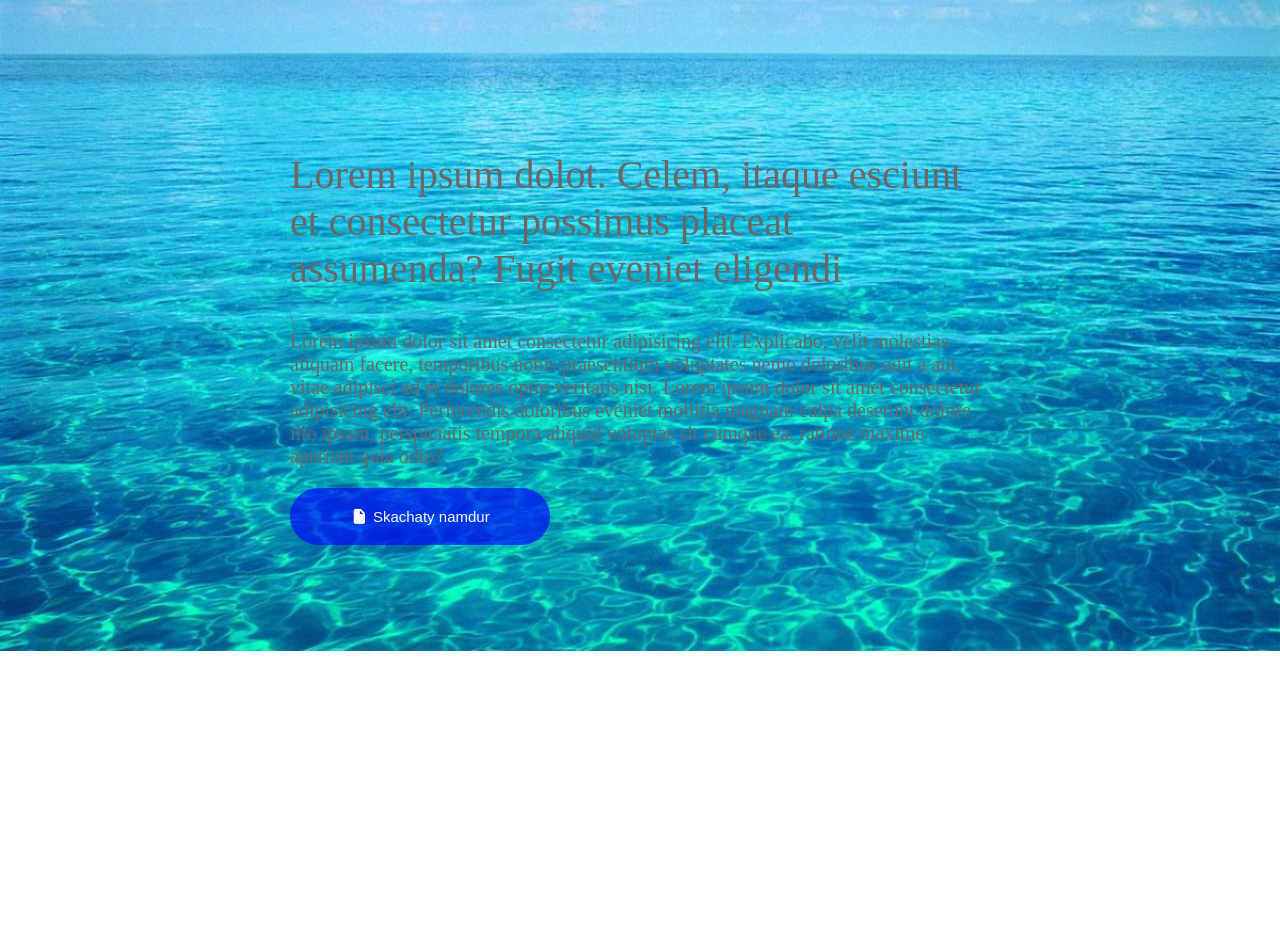
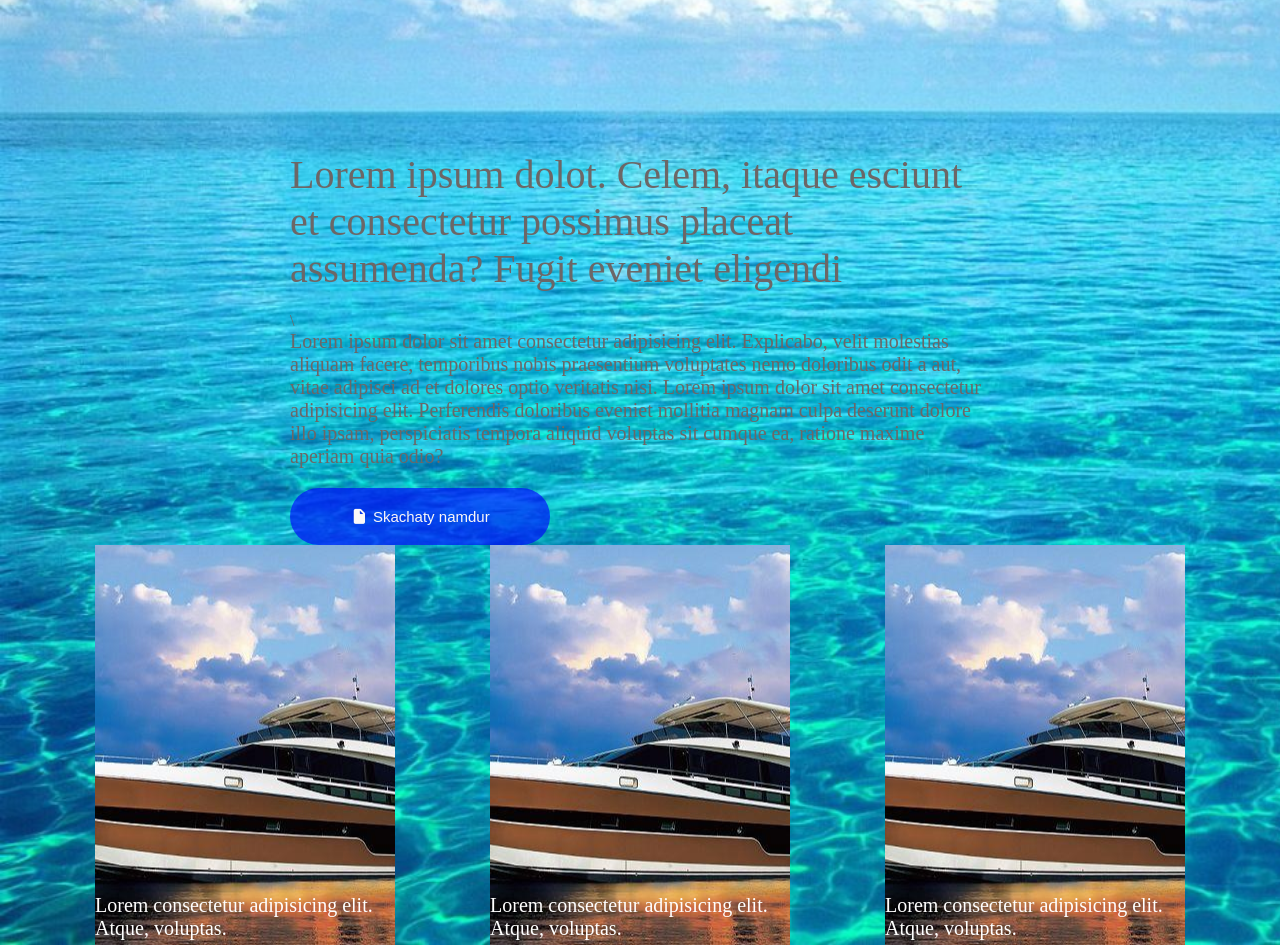
Before and after one commit to nasimjonov/html-in-css-figma-one, a plain HTML site: page index.html in a window 1280 px wide. Shown: the part 149-1094 px from the top of the page. Before the commit the page ends 800 px from the top, so only its background shows below. Drawn offline with Linux system fonts and the light colour scheme.

Commit message:
first namdur

```diff
--- a/css/style.css
+++ b/css/style.css
@@ -5,14 +5,15 @@
   text-decoration: none;
   list-style: none;
 }
-.homepage{
+header{
   width: 100%;
-  height: 100vh;
+  height: 100%;
   background-image: url("/images/dengizni\ rasmi.jpg");
 background-repeat: no-repeat;
 background-size: cover;
+position: relative;
 }
-header{
+.homepage{
   width: 100%;
   height: 100px;
   align-items: center;
@@ -65,3 +66,23 @@ main{
     color: rgb(251, 247, 247);
     font-size: 15px;
   }
+  footer{
+    align-items: center;
+    display: flex;
+    justify-content: space-evenly;
+    top: 30px;
+  }
+  .footer__box{
+    width: 300px;
+    height: 400px;
+    background-image: url("/images/yaxta\ 1.jpg");
+  background-position: center;
+  background-repeat: no-repeat;
+  }
+  .footer__box--title{
+    width: 300px;
+    color: white;
+    font-size: 20px;
+    position: absolute;
+    bottom: 5px;
+  }
--- a/index.html
+++ b/index.html
@@ -8,8 +8,8 @@
   <link rel="stylesheet" href="https://cdnjs.cloudflare.com/ajax/libs/font-awesome/7.0.1/css/all.min.css" integrity="sha512-2SwdPD6INVrV/lHTZbO2nodKhrnDdJK9/kg2XD1r9uGqPo1cUbujc+IYdlYdEErWNu69gVcYgdxlmVmzTWnetw==" crossorigin="anonymous" referrerpolicy="no-referrer" />
 </head>
 <body>
-  <section class="homepage">
-    <header>
+  <header>
+    <div class="homepage">
       <span class="header__span">KMZ</span>
       <nav class="header__nav">
         <ul class="nav__text">
@@ -31,13 +31,29 @@
       <spa class="head__title">+7(812)318-52-04</span>
       <i class="fa-solid fa-list"></i>
     </div>
-    </header>
+  </div>
 
     <main>
       <h2 class="main__title">Lorem ipsum dolot. Celem, itaque esciunt et consectetur possimus placeat assumenda? Fugit eveniet eligendi</h2>\
       <p class="main__subtitle">Lorem ipsum dolor sit amet consectetur adipisicing elit. Explicabo, velit molestias aliquam facere, temporibus nobis praesentium voluptates nemo doloribus odit a aut, vitae adipisci ad et dolores optio veritatis nisi. Lorem ipsum dolor sit amet consectetur adipisicing elit. Perferendis doloribus eveniet mollitia magnam culpa deserunt dolore illo ipsam, perspiciatis tempora aliquid voluptas sit cumque ea, ratione maxime aperiam quia odio?</p>
     <button class="main__btn"><i class="fa-solid fa-file"></i> Skachaty namdur </button>
     </main>
-  </section>
+
+    <footer>
+      <div class="footer__box">
+        <p class="footer__box--title">Lorem consectetur adipisicing elit. Atque, voluptas.</p>
+    </div>
+
+      <div class="footer__box">
+        <p class="footer__box--title">Lorem consectetur adipisicing elit. Atque, voluptas.</p>
+      </div>
+
+      <div class="footer__box">
+        <p class="footer__box--title">Lorem consectetur adipisicing elit. Atque, voluptas.</p>
+    </div>
+
+
+    </footer>
+  </header>
 </body>
 </html>
```
Also changed, not shown: images/yaxta 1.jpg (added), images/yaxta 2.jfif (added), images/yaxta 3.jpg (added).
